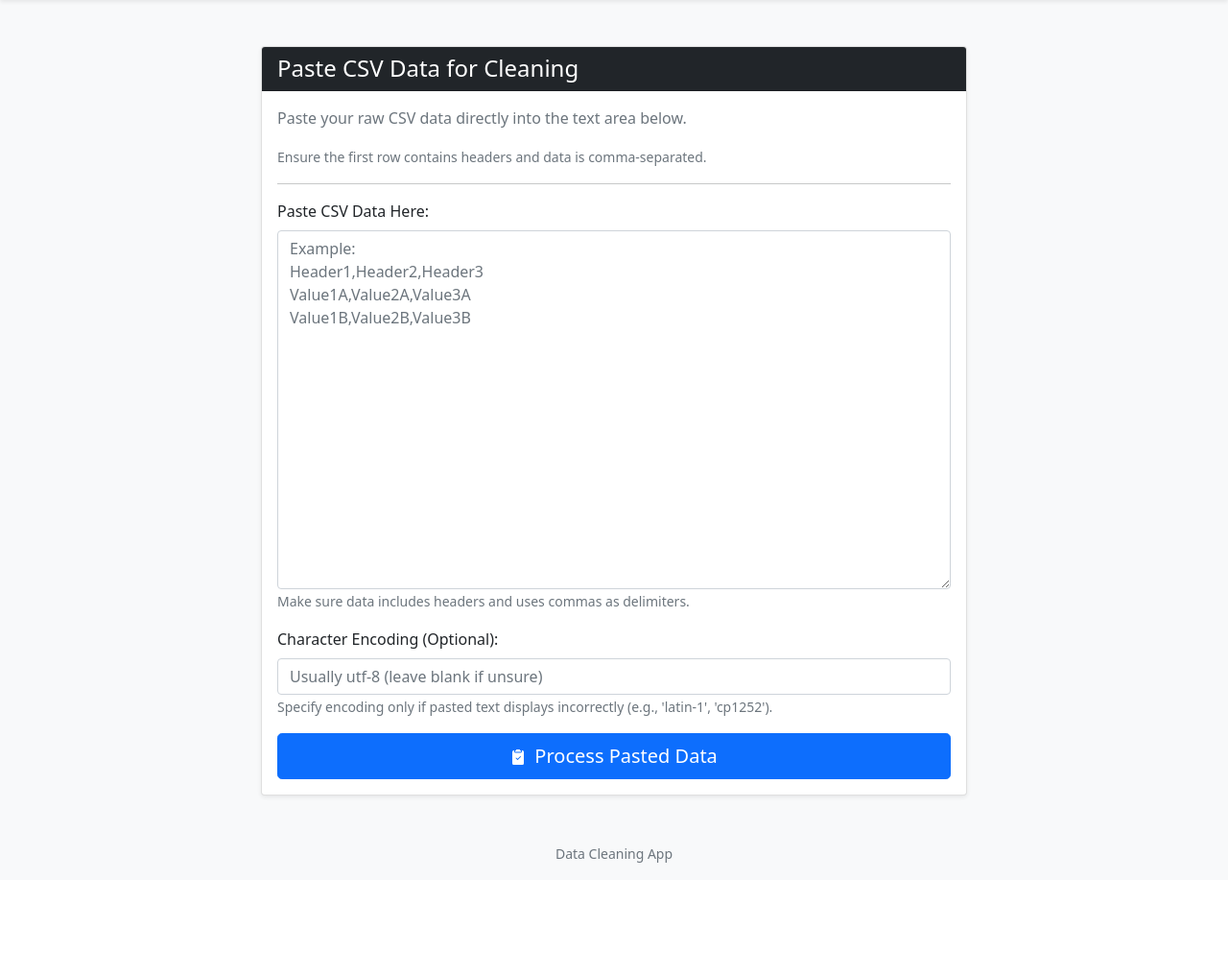
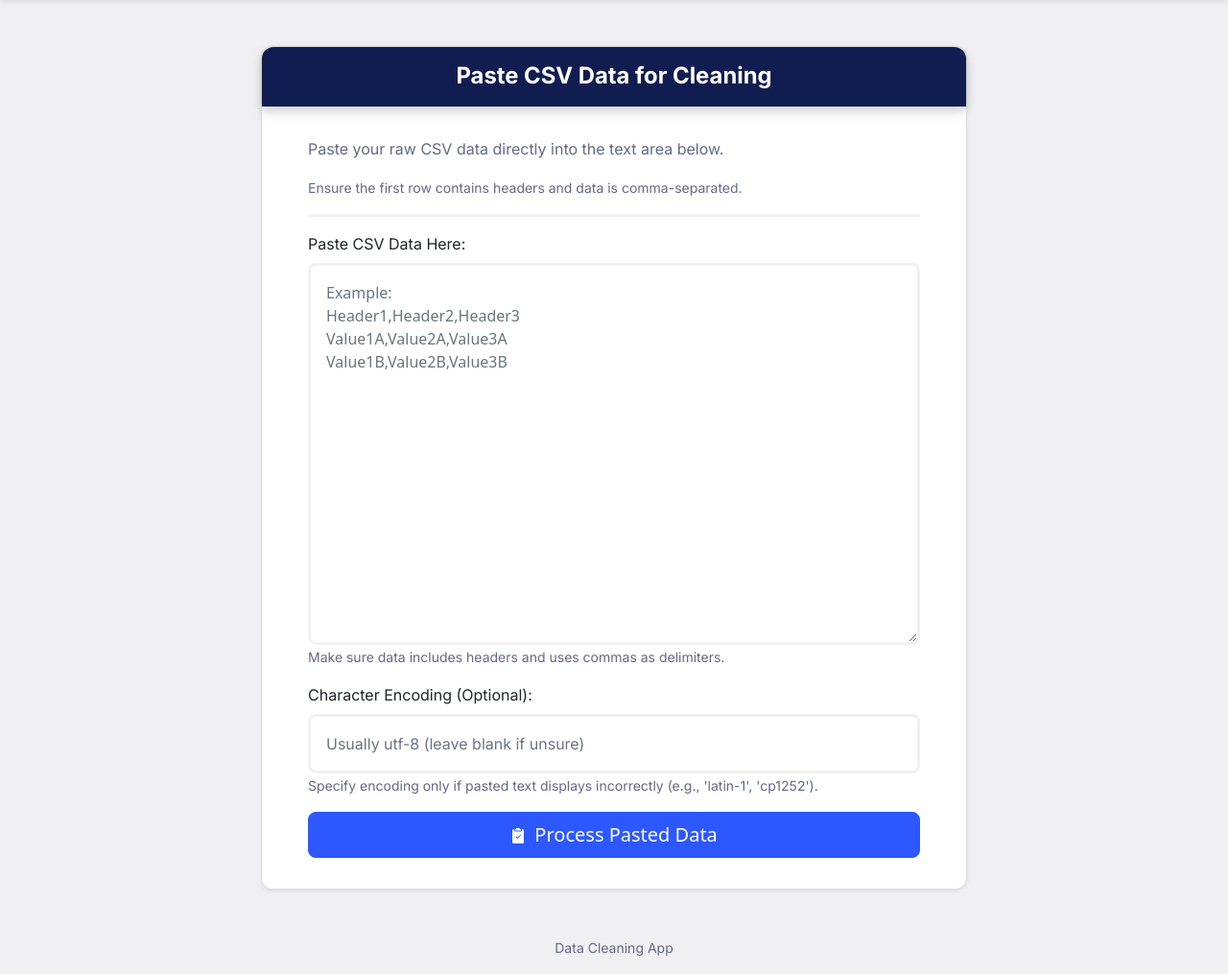
Before and after one commit to PriyanujBoruah/Data-Project, a Flask app: page / in a window 1280 px wide. Shown: the part 56-1071 px from the top of the page at 96% size. Before the commit the page ends 955 px from the top, so only its background shows below. Run offline with Flask 2, Linux system fonts and the light colour scheme.

Commit message:
Update base.html

```diff
--- a/templates/base.html
+++ b/templates/base.html
@@ -6,10 +6,81 @@
     <title>{% block title %}Data Cleaning App{% endblock %}</title>
     <link href="https://cdn.jsdelivr.net/npm/bootstrap@5.1.3/dist/css/bootstrap.min.css" rel="stylesheet" integrity="sha384-1BmE4kWBq78iYhFldvKuhfTAU6auU8tT94WrHftjDbrCEXSU1oBoqyl2QvZ6jIW3" crossorigin="anonymous">
     <link rel="stylesheet" href="{{ url_for('static', filename='css/style.css') }}">
+
+    <link rel="preconnect" href="https://fonts.googleapis.com">
+    <link rel="preconnect" href="https://fonts.gstatic.com" crossorigin>
+    <link href="https://fonts.googleapis.com/css2?family=Inter:ital,opsz,wght@0,14..32,100..900;1,14..32,100..900&display=swap" rel="stylesheet">
+
     <style>
         /* Add space for fixed navbar */
-        body { padding-top: 5rem; }
-        .navbar { min-height: 56px; }
+        body {
+            background-color: #F0F0F2;
+            padding-top: 5rem;
+        }
+        .navbar {
+            min-height: 56px;
+        }
+
+        .card {
+            border-radius: 0.75rem;
+        }
+        .card-header:first-child {
+            padding: 1rem;
+            border-radius: 0.75rem 0.75rem 0 0;
+            background-color: #111D50 !important;
+            border-color: #111D50 !important;
+            box-shadow: 0 5px 12px rgba(0, 0, 0, 0.2);
+        }
+        .card-body {
+            padding: 2rem 3rem;
+        }
+        .h4, h4 {
+            font-family: "Inter", sans-serif;
+            font-size: calc(1.25rem + .3vw);
+            font-weight: bold;
+            text-align: center;
+            color: #FFFFFF;
+        }
+        p {
+            font-family: "Inter", sans-serif;
+        }
+        label {
+            font-family: "Inter", sans-serif;
+        }
+        .text-muted {
+            font-family: "Inter", sans-serif;
+            color: #636A87 !important;
+        }
+        hr {
+            background-color: #F1F1F1;
+            opacity: 1;
+        }
+        hr:not([size]) {
+            height: 3px;
+        }
+        input {
+            font-family: "Inter", sans-serif;
+        }
+
+        .form-control {
+            padding: 1rem;
+            border: #F1F1F1 3px solid;
+            border-radius: 0.5rem;
+            background-color: #FFFFFF;
+
+        }
+
+        .btn-primary {
+            color: #FFFFFF;
+            background-color: #2D58FF;
+            border-color: #2D58FF;
+            border-radius: 0.5rem;
+            transition: all 0.25s ease-in;
+        }
+        .btn-primary:hover {
+            border-color: #636A87;
+            background-color: #636A87;
+        }
     </style>
 
     {# <<<--- ADD THIS BLOCK --- >>> #}
```
